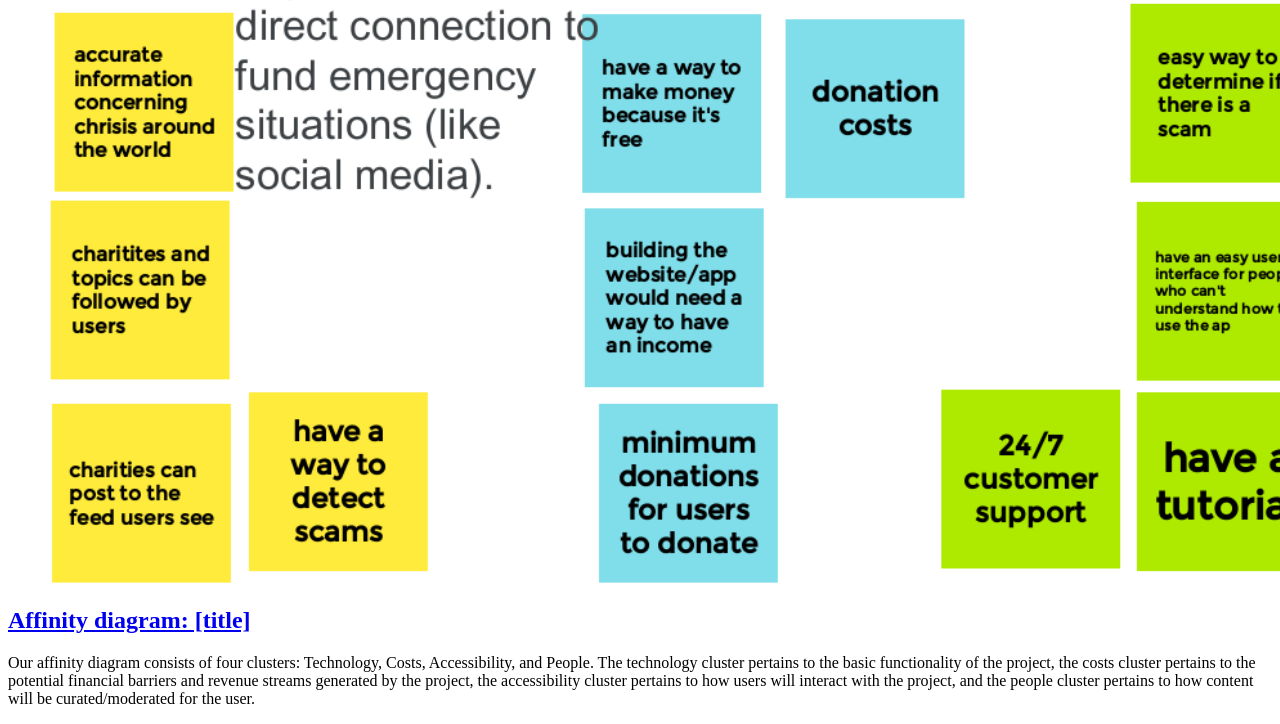
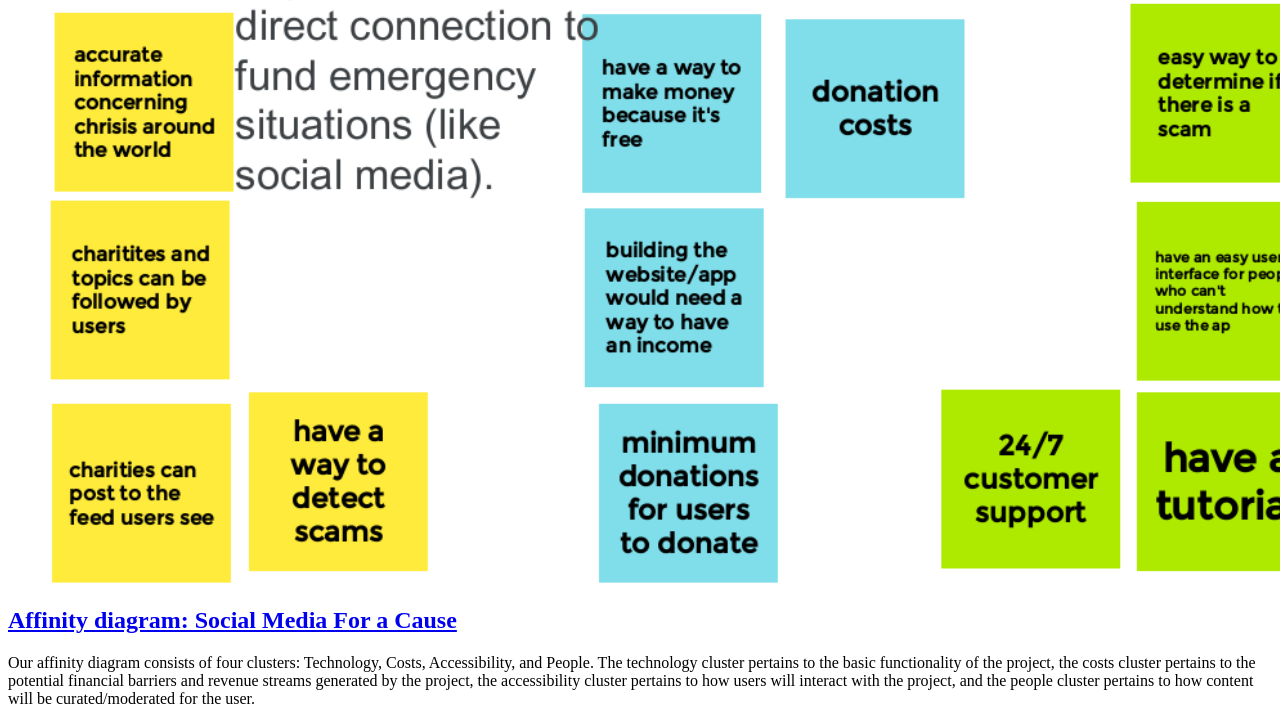
Before and after one commit to kainendan/kainendan.github.io, a plain HTML site: page index.html in a window 1280 px wide. Shown: the part 502-1226 px from the top of the page. Drawn offline with Linux system fonts and the light colour scheme.

Commit message:
Update index.html

```diff
--- a/index.html
+++ b/index.html
@@ -18,7 +18,7 @@
     <section class="assign">
       <img src="images/affinity-diagram.png" />
       <section class="assign-det">
-          <a href="files/affinity-diagram.pdf"><h2>Affinity diagram: [title]</h2></a>
+          <a href="files/affinity-diagram.pdf"><h2>Affinity diagram: Social Media For a Cause</h2></a>
           <p>
             Our affinity diagram consists of four clusters: Technology, Costs, Accessibility, and People.
             The technology cluster pertains to the basic functionality of the project, the costs cluster pertains to the potential financial barriers
```
